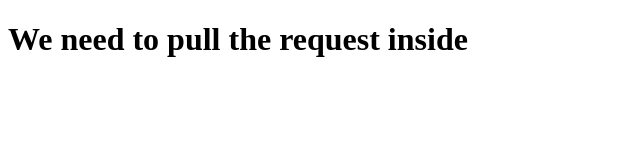
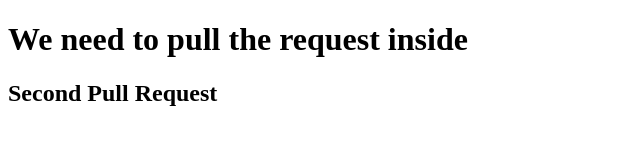
Before and after one commit to zbahati/test, a plain HTML site: page index.html in a window 1280 px wide. Shown: the whole page, without its empty margins (0-640 px from the left). Drawn offline with Linux system fonts and the light colour scheme.

Commit message:
adding div whith class

```diff
--- a/index.html
+++ b/index.html
@@ -8,7 +8,8 @@
 </head>
 <body>
     <h1>We need to pull the request inside</h1>
-
-
+    <div class="nav">
+        <h2>Second Pull Request</h2>
+    </div>
 </body>
 </html>
```
